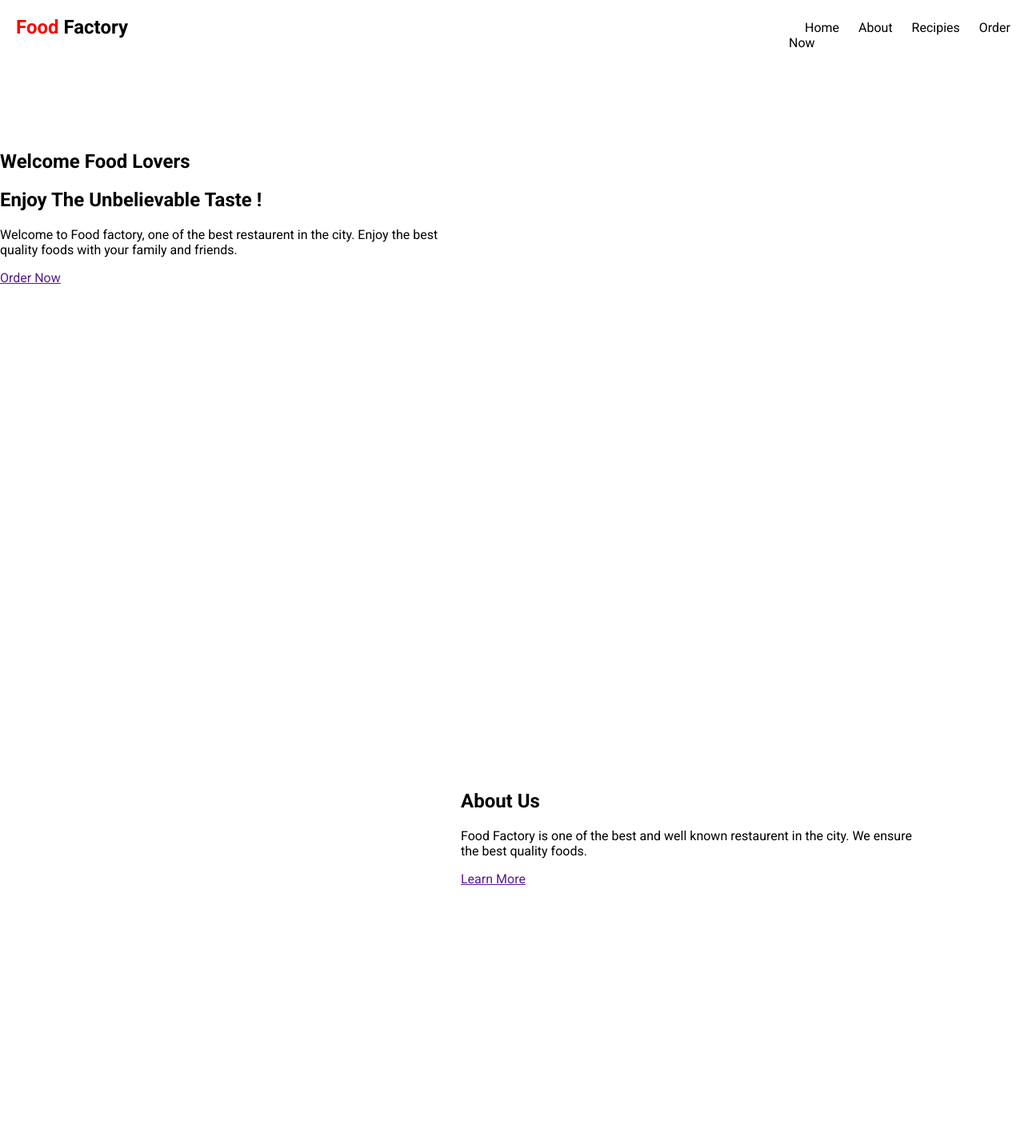
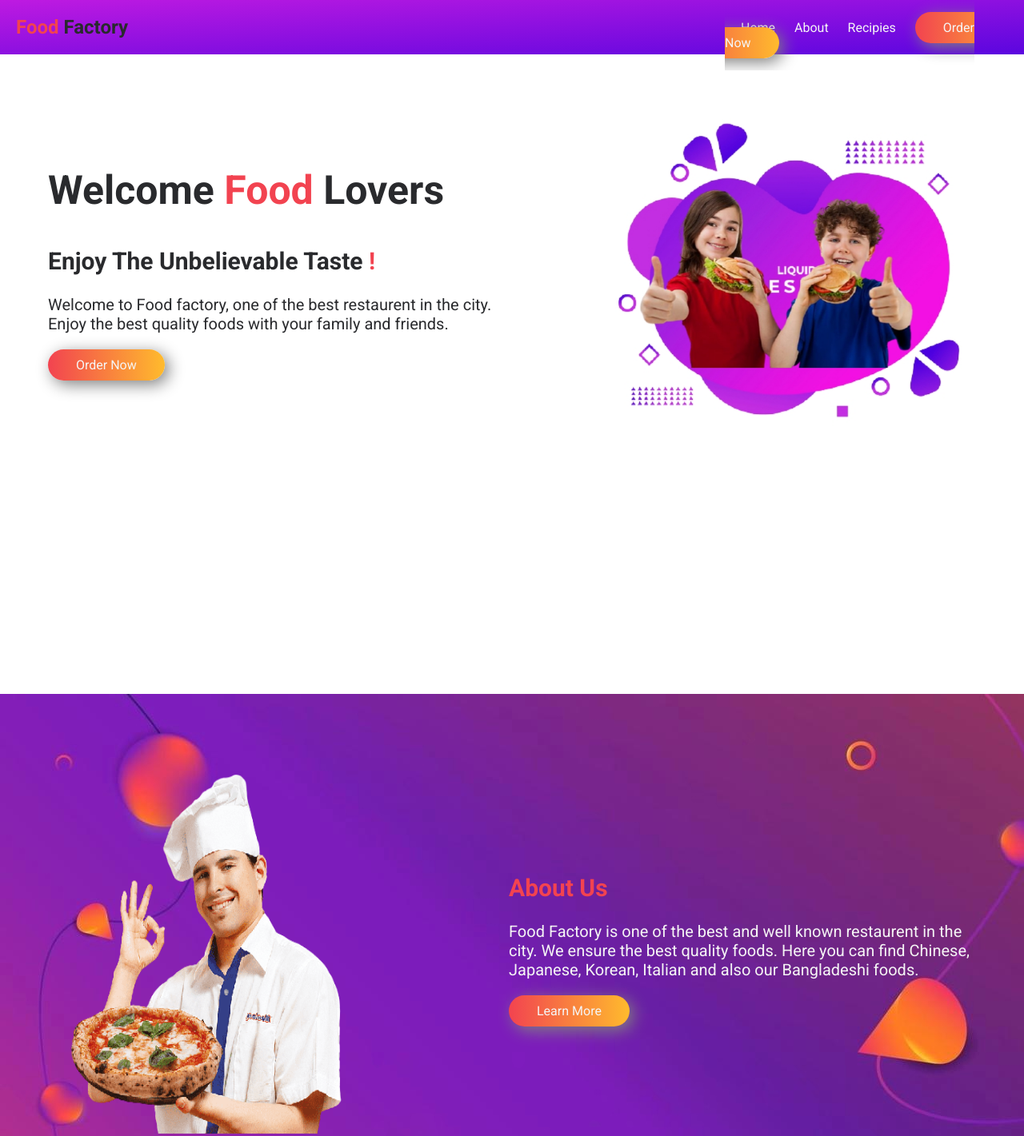
Before and after one commit to arfin-web/food-factory, a plain HTML site: page index.html in a window 1280 px wide. Shown: the top 1421 px of the page at 80% size. Drawn offline with Linux system fonts and the light colour scheme.

Commit message:
complete head and about part

```diff
--- a/index.html
+++ b/index.html
@@ -11,7 +11,7 @@
     <link rel="stylesheet" href="style.css">
 </head>
 <body>
-    <section class="navigation-part">
+    <section id="navigation-part">
         <div class="logo">
             <h1><span>Food</span> Factory</h1>
         </div>
@@ -25,31 +25,42 @@
         </div>
     </section>
 
-    <section class="head-part flex-container">
+    <section id="head-part" class="flex-container">
         <div class="head-text-part">
             <h1>Welcome <span>Food</span> Lovers</h1>
-            <h1>Enjoy The Unbelievable Taste <span>!</span></h1>
+            <h2>Enjoy The Unbelievable Taste <span>!</span></h2>
             <p>Welcome to Food factory, one of the best restaurent in the city. Enjoy the best
                 quality foods with your family and friends.
             </p>
             <a class="button" href="">Order Now</a>
         </div>
         <div class="head-image-part">
-            <img src="" alt="">
+            <img src="images/homeimage.jpeg" alt="">
         </div>
     </section>
 
-    <section class="about-part flex-container">
+    <section id="about-part" class="flex-container">
         <div class="about-image-part">
-            <img src="" alt="">
+            <img src="images/aboutimage.png" alt="">
         </div>
         <div class="about-text-part">
             <h2>About Us</h2>
             <p>Food Factory is one of the best and well known restaurent in the city. We ensure
-                the best quality foods.
+                the best quality foods. Here you can find Chinese, Japanese, Korean, Italian and
+                also our Bangladeshi foods.
             </p>
             <a class="button" href="">Learn More</a>
         </div>
     </section>
+
+    <section id="recipies-part">
+        <h2>Our Recipies</h2>
+        <p>Choose your favourite cuisine</p>
+        <div class="flex-container">
+            <div class="food-item"></div>
+            <div class="food-item"></div>
+            <div class="food-item"></div>
+        </div>
+    </section>
 </body>
 </html>
--- a/style.css
+++ b/style.css
@@ -2,30 +2,41 @@ body{
     margin: 0;
     font-family: 'Roboto', sans-serif;
 }
-.navigation-part{
+#navigation-part{
     display: flex;
     width: 100%;
+    background-image: linear-gradient(to top left, #5B06DF, #BE1AE1);
 }
 .logo{
     width: 20%;
 }
 .logo h1{
     margin-left: 20px;
+    color: #292A2D;
 }
 .logo h1 span{
-    color: red;
+    color: #F24350;
 }
 .menu{
     width: 80%;
 }
 .menu-items{
-    margin-left: 730px;
+    margin-left: 650px;
     margin-top: 25px;
 }
 .menu a{
     text-decoration: none;
     margin-left: 20px;
-    color: black;
+    color: whitesmoke;
+}
+
+.button{
+    text-decoration: none;
+    padding: 10px 35px;
+    background-image: linear-gradient(to right, #F24350, #FFBB2D);
+    color: whitesmoke;
+    border-radius: 20px;
+    box-shadow: 5px 5px 20px gray;
 }
 
 .flex-container{
@@ -33,20 +44,64 @@ body{
     width: 100%;
     height: 100vh;
 }
+
 .head-text-part{
     width: 45%;
+    margin-left: 60px;
     margin-top: 100px;
+}
+.head-text-part h1{
+    color: #292A2D;
+    font-size: 50px;
+}
+.head-text-part h2{
+    color: #292A2D;
+    font-size: 30px;
+}
+.head-text-part span{
+    color: #F24350;
 }
 .head-image-part{
     width: 45%;
-    margin-top: 100px;
+}
+.head-image-part img{
+    width: 500px;
+    margin-left: 100px;
+    margin-top: 20px;
+}
+.head-text-part p{
+    color: #292A2D;
+}
+.head-text-part p, .about-text-part p{
+    margin-bottom: 30px;
+    font-size: 20px;
 }
 
+#about-part{
+    background-image: url(images/bg1.jpeg);
+    background-repeat: no-repeat;
+}
 .about-image-part{
     width: 45%;
+}
+.about-image-part img{
+    width: 500px;
+    height: 450px;
     margin-top: 100px;
 }
 .about-text-part{
     width: 45%;
-    margin-top: 100px;
+    margin-top: 200px;
+    margin-left: 60px;
 }
+.about-text-part h2{
+    color: #F24350;
+    font-size: 30px;
+}
+.about-text-part p{
+    color: whitesmoke;
+}
+
+.food-item{
+
+}
```
Also changed, not shown: images/aboutimage.png (added), images/bg1.jpeg (added), images/homeimage.jpeg (added).
